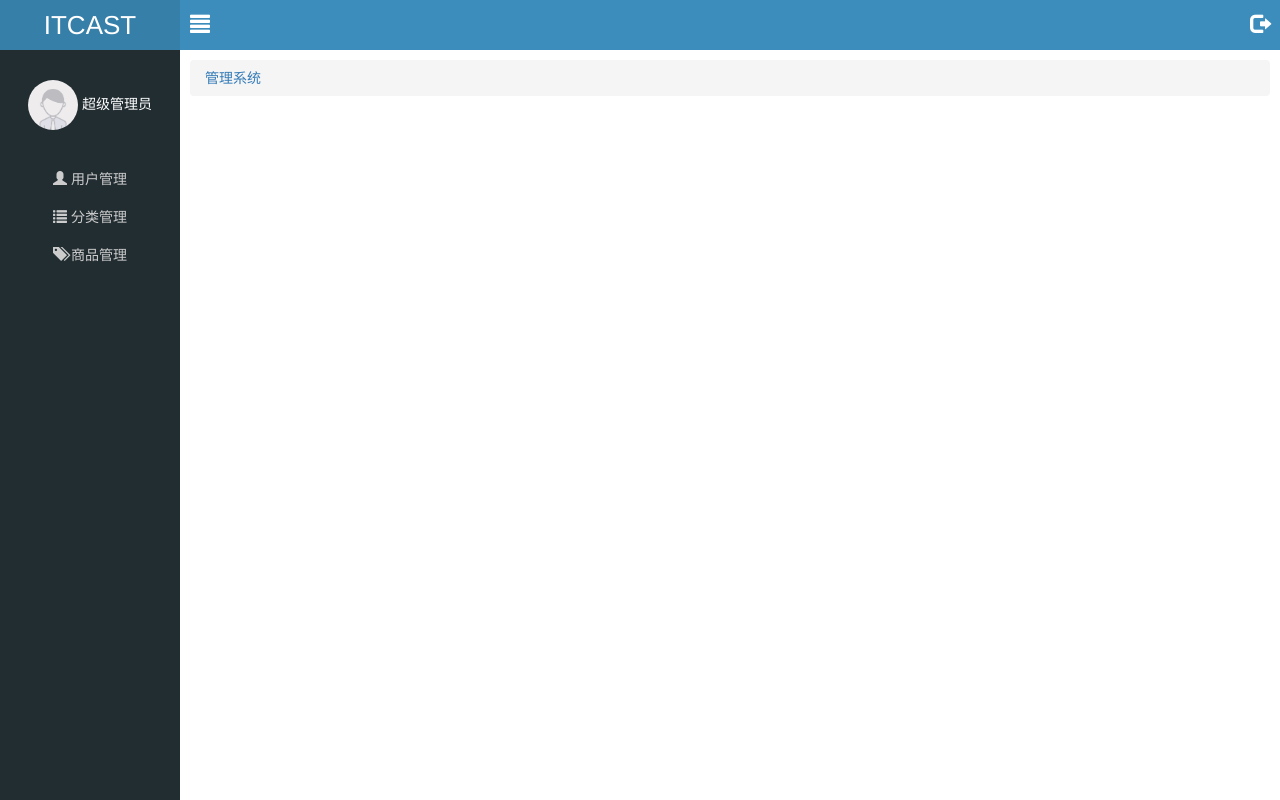
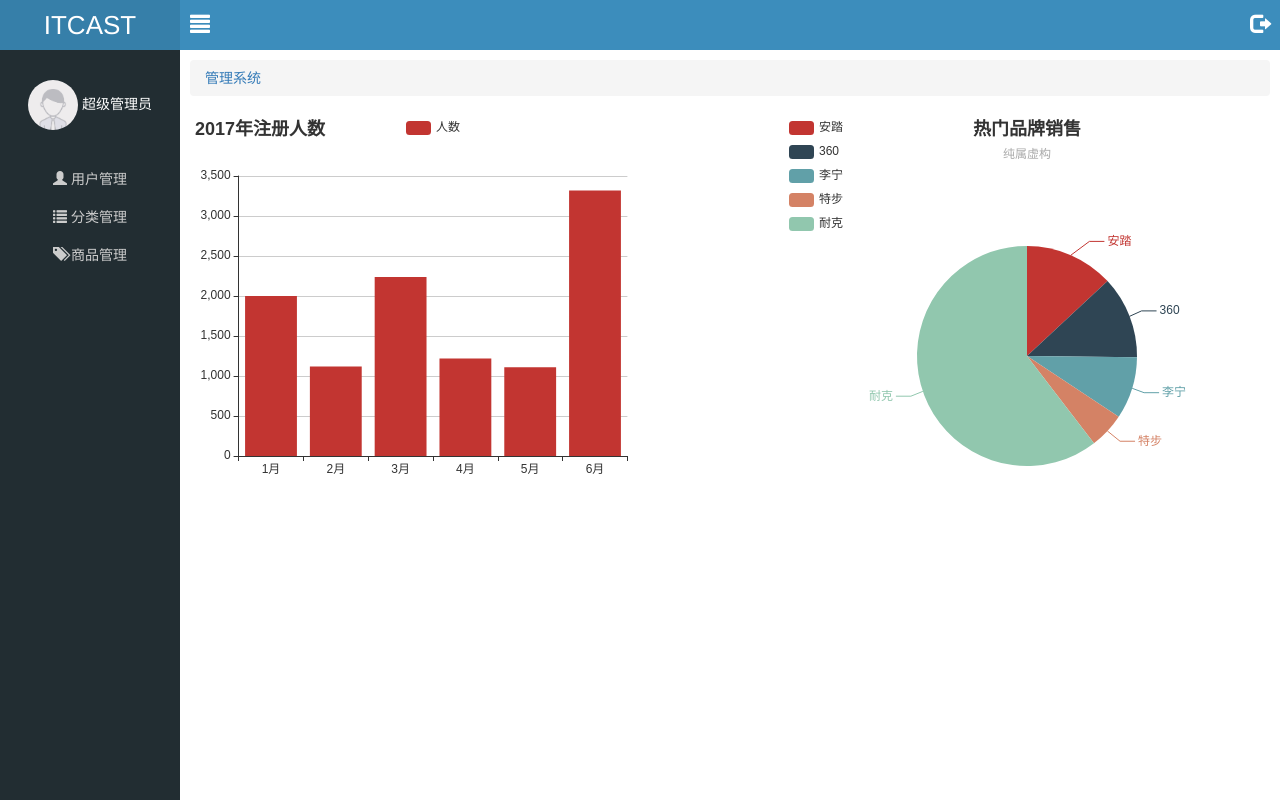
Before and after one commit to linxingli/shopping, a website: page public/back/index.html in a window 1280 px wide. Drawn offline with Linux system fonts and the light colour scheme; no server answers.

Commit message:
index.html内容完成

```diff
--- a/public/back/css/common.css
+++ b/public/back/css/common.css
@@ -24,7 +24,6 @@
     text-align: center;
 }
 
-/* ---------------------index主页 -------------------------*/
 html,body {
     height: 100%;
 }
@@ -137,3 +136,22 @@
 .content {
     padding: 10px;
 }
+
+/* --------------------index部分-------------------------- */
+
+/* 图表区域 */
+.data_table {
+    width: 100%;
+}
+/* 左边图表 */
+.data_table .left_table {
+    width: 45%;
+    height: 400px;
+    background-color: skyblue;
+}
+/* 右边图表 */
+.data_table .right_table {
+    width: 45%;
+    height: 400px;
+    background-color: skyblue;
+}
--- a/public/back/index.html
+++ b/public/back/index.html
@@ -54,7 +54,17 @@
             <ol class="breadcrumb">
                 <li class="active"><a href="index.html">管理系统</a></li>
             </ol>
+            <!-- 图表区域 -->
+            <div class="data_table clearfix">
+                <!-- 左边图表 -->
+                <div class="left_table pull-left">
 
+                </div>
+                <!-- 右边图表 -->
+                <div class="right_table pull-right">
+
+                </div>
+            </div>
         </div>
     </div>
     <!-- logout确认框 -->
@@ -82,7 +92,11 @@
     <script src="./lib/bootstrap/js/bootstrap.min.js"></script>
     <!-- 引入nprogress.js -->
     <script src="./lib/nprogress/nprogress.js"></script>
+    <!-- 引入echarts.js -->
+    <script src="./lib/echarts/echarts.min.js"></script>
     <!-- 引入common.js -->
     <script src="./js/common.js"></script>
+    <!-- 引入index.js -->
+    <script src="./js/index.js"></script>
 </body>
 </html>
--- /dev/null
+++ b/public/back/js/index.js
@@ -0,0 +1,74 @@
+$(function(){
+
+     // 基于准备好的dom，初始化echarts实例 柱状图--------------------------------
+     var myChart = echarts.init(document.querySelector('.left_table'));
+
+    // 指定图表的配置项和数据
+    var option = {
+        title: {
+            text: '2017年注册人数'
+        },
+        tooltip: {},
+        legend: {
+            data:['人数']
+        },
+        xAxis: {
+            data: ["1月","2月","3月","4月","5月","6月"]
+        },
+        yAxis: {},
+        series: [{
+            name: '人数',
+            type: 'bar',
+            data: [2000, 1120, 2236, 1220, 1110, 3320]
+        }]
+    };
+
+    // 使用刚指定的配置项和数据显示图表。
+    myChart.setOption(option);
+
+    // 饼图-------------------------------------------------------------------
+    var myChart1 = echarts.init(document.querySelector('.right_table'));
+
+    var option1 = {
+        title : {
+            text: '热门品牌销售',
+            subtext: '纯属虚构',
+            x:'center'
+        },
+        tooltip : {
+            trigger: 'item',
+            formatter: "{a} <br/>{b} : {c} ({d}%)"
+        },
+        legend: {
+            orient: 'vertical',
+            left: 'left',
+            data: ['安踏','360','李宁','特步','耐克']
+        },
+        series : [
+            {
+                name: '',
+                type: 'pie',
+                radius : '55%',
+                center: ['50%', '60%'],
+                data:[
+                    {value:335, name:'安踏'},
+                    {value:310, name:'360'},
+                    {value:234, name:'李宁'},
+                    {value:135, name:'特步'},
+                    {value:1548, name:'耐克'}
+                ],
+                itemStyle: {
+                    emphasis: {
+                        shadowBlur: 10,
+                        shadowOffsetX: 0,
+                        shadowColor: 'rgba(0, 0, 0, 0.5)'
+                    }
+                }
+            }
+        ]
+    };
+
+
+    // 使用刚指定的配置项和数据显示图表。
+    myChart1.setOption(option1);
+});
```
